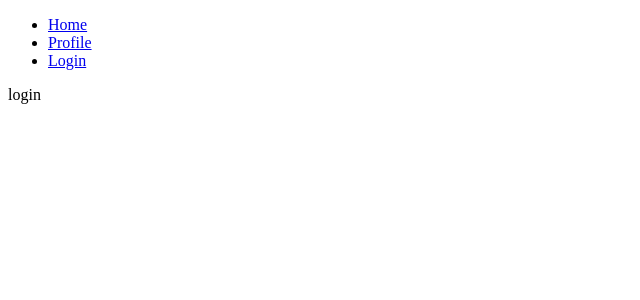
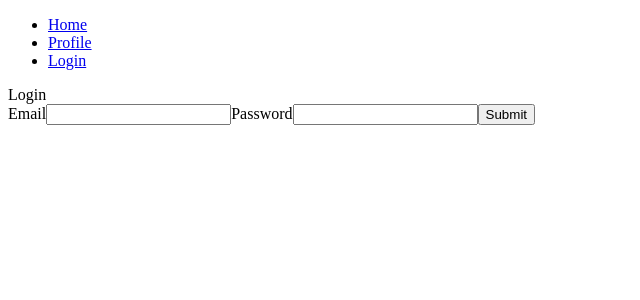
Before and after one commit to AnthonyStembreit/character_media_app, a React (Create React App) app in the folder client/: page / in a window 1280 px wide. Shown: the top 300 px of the page, without its empty margins (0-640 px from the left). Built offline with nearby package versions, Linux system fonts and the light colour scheme.

Commit message:
was able to get axios to post to routes using correct proxy, debugged decentralized API file, cannot use dispatch at top level, using async await and return response from axios as a work around

```diff
--- a/client/package.json
+++ b/client/package.json
@@ -1,5 +1,6 @@
 {
   "name": "client",
+  "proxy": "http://localhost:3001",
   "version": "0.1.0",
   "private": true,
   "dependencies": {
@@ -11,7 +12,7 @@
     "react-dom": "^18.0.0",
     "react-redux": "^7.2.8",
     "react-router-dom": "^6.3.0",
-    "react-scripts": "^2.1.3",
+    "react-scripts": "^5.0.1",
     "web-vitals": "^2.1.4"
   },
   "scripts": {
--- a/client/src/App.js
+++ b/client/src/App.js
@@ -33,7 +33,7 @@ function App() {
     <Routes>
     <Route element={<Layout />}>
       <Route path="/" element={<Login/>} />
-      <Route path="/login" element={<Login />} />
+      <Route path="/login" element={<Login/>} />
       <Route
         path="/profile"
         element={
--- a/client/src/pages/Login.js
+++ b/client/src/pages/Login.js
@@ -1,17 +1,17 @@
-import React from "react";
-import { useLocation, useNavigate} from 'react-router-dom';
-// import {API} from '../utils/axios';
-import {useSelector, useDispatch} from 'react-redux';
-
+import { React, useState, useEffect } from "react";
+import { useLocation, useNavigate } from 'react-router-dom';
+import {LOGIN, LOGOUT, SIGN_UP} from '../utils/actions'
+import API from '../utils/API';
+import { useSelector, useDispatch } from 'react-redux';
 export default function Login() {
+    // console.log(API)
     const dispatch = useDispatch();
     const state = useSelector(state => state);
     let navigate = useNavigate();
     let location = useLocation();
     let auth = state.auth;
     console.log(state.auth);
-    console.log(location)
-    // let from = location.state?.from?.pathname || '/';
+    let from = location.state?.from?.pathname || '/';
 
     // function handleSubmit(event) {
     //   event.preventDefault();
@@ -31,10 +31,41 @@ export default function Login() {
     //     navigate(from, { replace: true });
     //   });
     // }
-
+    const formSubmit = async (e) => {
+        e.preventDefault();
+        const creds = {
+            username: document.getElementById("email").value.trim(),
+            password: document.getElementById("password").value.trim()
+        }
+        console.log(creds)
+        let axiosres = await API.login(creds)
+        console.log(axiosres)
+        dispatch({
+            type: LOGIN,
+            payload: axiosres.data
+        })
+        // if (e.target.innerText === "Submit") {
+        // }
+        // else {
+        //     axios.post('/api/user', creds).then(res => {
+        //         console.log(res)
+        //         const userData = res.data
+        //         if (res.status === 200) {
+        //             dispatch({ type: LOGIN, userData });
+        //         }
+        //     })
+        // }
+    }
     return (
         <div>
-            login
+            Login
+            <form>
+                <label htmlFor="email">Email</label>
+                <input type="text" id="email" />
+                <label htmlFor="password">Password</label>
+                <input type="password" id="password"/>
+                <button onClick={(e) => formSubmit(e)}>Submit</button>
+            </form>
         </div>
-    );
+    )
 }
--- a/client/src/pages/Profile.js
+++ b/client/src/pages/Profile.js
@@ -7,6 +7,7 @@ export default function Profile(){
     return(
         <div>
             Profile
+            <h1>{state.user.name}</h1>
         </div>
     )
 }
--- /dev/null
+++ b/client/src/utils/API.js
@@ -0,0 +1,38 @@
+import axios from 'axios';
+axios.defaults.proxy = "http://localhost:3001"
+const API = {
+  signup: async (creds) => {
+      try{
+          const res = await axios.post(`/api/signup`, creds)
+          return res
+      }
+      catch(error){
+        console.log(error)
+      }
+  },
+
+  logout: async () => {
+    try {
+      const res = await axios.get(`/api/logout`)
+      return res
+    }
+    catch (error) {
+      console.log(error)
+    }
+  },
+
+  login: async (creds) => {
+    try {
+      const res = await axios.post(`/api/login`, creds)
+      console.log(res)
+      return res
+    }
+    catch (error) {
+      console.log(error)
+    }
+
+  }
+}
+
+
+export default API;
--- a/client/src/utils/reducers.js
+++ b/client/src/utils/reducers.js
@@ -10,20 +10,24 @@ const initialState = {
 }
 
 export const reducers = (state = initialState, action) => {
+   console.log(action)
     switch (action.type) {
         case LOGIN:
-            if (action.userData[0]) {
+
+            if (action.payload) {
+                //action.userData[0]
                 return {
                     ...state,
                     auth: true,
-                    user: action.userData[0]
+                    user: action.payload
                 }
             } else {
 
                 return {
                     ...state,
                     auth: true,
-                    user: action.userData
+                    user: action.payload
+                    //action.userData
                 }
             }
 
```
Also changed, not shown: client/src/utils/axios.js (deleted, +0 -49 lines), package.json (added, +25 -0 lines), 2 other files (tests, documents, lock files or other folders).
